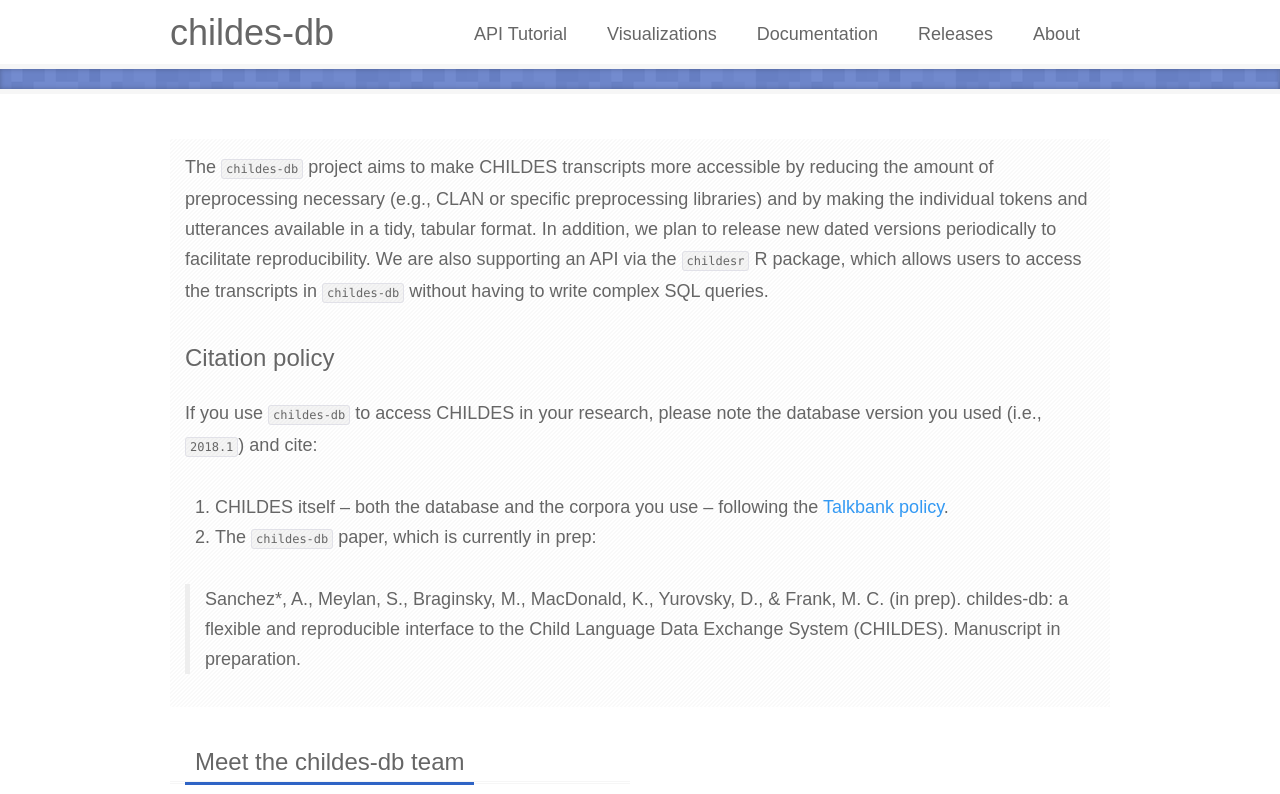
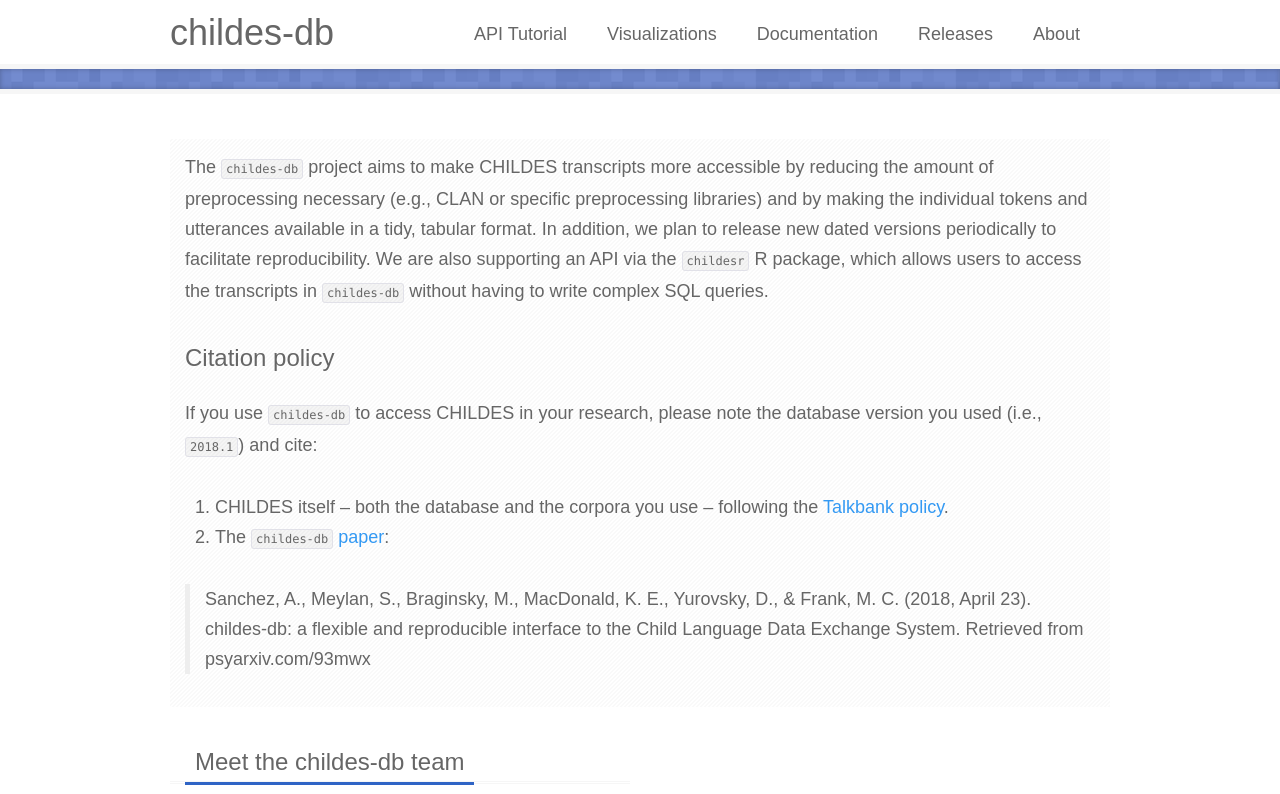
Before and after one commit to langcog/childes-db-website, a Jekyll site: the page built from about.html, in a window 1280 px wide. Shown: the top 794 px of the page. Built offline with Jekyll 4.4.1, drawn with Linux system fonts in a browser that asks for light colours; some web fonts are replaced; grey boxes are pictures that could not be loaded.

Commit message:
add paper / update citation

```diff
--- a/about.html
+++ b/about.html
@@ -22,10 +22,10 @@
 		<ol>
 
 		  <li>CHILDES itself – both the database and the corpora you use – following the <a style="color:#3399f3" href="http://talkbank.org/share/rules.html">Talkbank policy</a>.</li>
-		  <li>The <code>childes-db</code> paper, which is currently in prep:</li>
+		  <li>The <code>childes-db</code> <a style="color:#3399f3" href="https://psyarxiv.com/93mwx">paper</a>:</li>
 		</ol>
 			<blockquote>
-			Sanchez*, A., Meylan, S., Braginsky, M., MacDonald, K., Yurovsky, D., & Frank, M. C. (in prep). childes-db: a flexible and reproducible interface to the Child Language Data Exchange System (CHILDES). Manuscript in preparation.
+			Sanchez, A., Meylan, S., Braginsky, M., MacDonald, K. E., Yurovsky, D., & Frank, M. C. (2018, April 23). childes-db: a flexible and reproducible interface to the Child Language Data Exchange System. Retrieved from psyarxiv.com/93mwx
 			</blockquote>
 	</p>
 </div>
```
